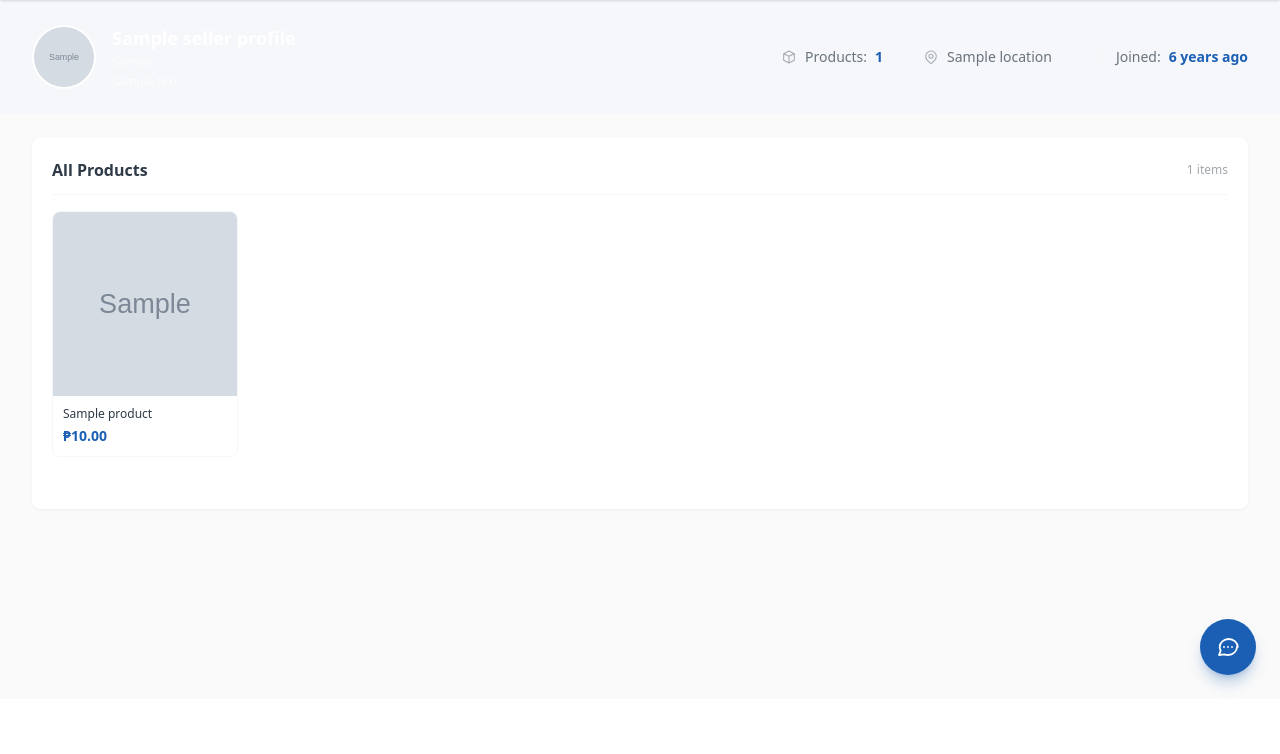
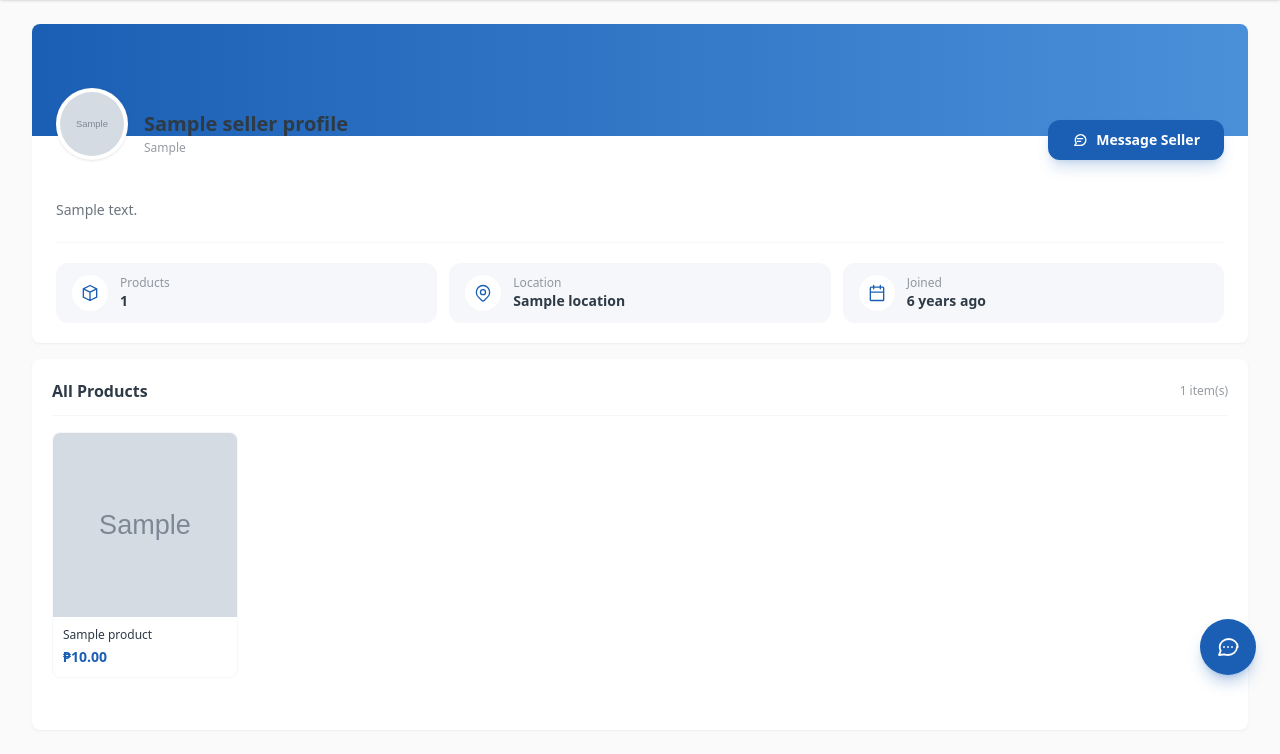
Before and after one commit to delmundo-maverick/Shopleap-Web-App, a Laravel app: template resources/views/Buyer/shop/show.blade.php in a window 1280 px wide. Shown: the part 101-855 px from the top of the page. Before the commit the page ends 791 px from the top, so only its background shows below. Run offline with Laravel 12, Linux system fonts and the light colour scheme; the template is opened without the code that fills it: most values are stand-ins (such as "Sample title", 1, 10 or a date in 2020); grey boxes marked "Sample" are stand-in pictures; style sheets or scripts are compiled from the project's sources; parts of the project's set-up code (start-up, migrations or seed data) failed here and were passed over.

Commit message:
Add direct buy button on buyer product view & Improve shop show IU

```diff
--- a/resources/js/pages/buyer/buyer-cart.js
+++ b/resources/js/pages/buyer/buyer-cart.js
@@ -120,9 +120,7 @@ document.addEventListener('DOMContentLoaded', () => {
     // -----------------------------------------------------
     document.getElementById('checkoutBtn')?.addEventListener('click', () => {
         if (selectedIds.size === 0) return;
-        const params = new URLSearchParams();
-        selectedIds.forEach(id => params.append('items[]', id));
-        window.location.href = `${checkoutRoute}?${params.toString()}`;
+        window.location.href = `${checkoutRoute}?items=${Array.from(selectedIds).join(',')}`;
     });
 
     // -----------------------------------------------------
--- a/resources/views/Buyer/checkout/index.blade.php
+++ b/resources/views/Buyer/checkout/index.blade.php
@@ -18,8 +18,7 @@
             <!-- LOGO -->
             <a href="{{ route('buyer.home') }}" class="flex shrink-0 items-center gap-2">
                 <div class="flex h-9 w-9 shrink-0 items-center justify-center rounded-lg bg-primary/10">
-                    <!-- LOGO PLACEHOLDER — replace /public/images/shopleap-logo.png with the real logo -->
-                    <img src="{{ asset('images/shopleap-logo.png') }}" alt="Shopleap"
+                    <img src="{{ asset('images/Shopleap-Logo.png') }}" alt="Shopleap"
                         class="h-full w-full rounded-lg object-contain">
                 </div>
                 <span class="text-xl font-extrabold tracking-tight text-primary">Shopleap</span>
@@ -73,6 +72,7 @@
 
         <form method="POST" action="{{ route('buyer.checkout.store') }}">
             @csrf
+            <input type="hidden" name="items" value="{{ $itemIds ?? request('items') }}">
 
             <div class="grid grid-cols-1 gap-6 lg:grid-cols-3">
 
--- a/resources/views/Buyer/shop/show.blade.php
+++ b/resources/views/Buyer/shop/show.blade.php
@@ -15,67 +15,107 @@
 
     <x-Buyer.header :cart-count="$cartCount" :cart-preview-items="$cartPreviewItems" />
 
+    @php $shop = $seller->sellerProfile; @endphp
+
+    <main class="mx-auto max-w-7xl px-5 py-6 sm:px-8">
+
         <!-- SHOP HEADER CARD -->
-    <div class="bg-light-gray">
-        <div class="mx-auto max-w-7xl px-5 py-6 sm:px-8">
-            <div class="flex flex-col gap-5 sm:flex-row sm:items-center sm:justify-between">
+        <section class="overflow-hidden rounded-lg bg-white shadow-sm shadow-charcoal/5">
 
-                <div class="flex items-center gap-4">
-                    <x-avatar :user="$seller" size="xl" bg="bg-white" class="border-2 border-white/20" />
-                    <div>
-                        <p class="text-lg font-bold text-white">{{ $seller->sellerProfile->shop_name }}</p>
-                        <p class="mt-0.5 text-xs text-white/60">{{ $seller->sellerProfile->line_of_business }}</p>
-                        @if ($seller->sellerProfile->shop_description)
-                            <p class="mt-1 line-clamp-2 max-w-xl text-xs text-white/70">
-                                {{ $seller->sellerProfile->shop_description }}</p>
+            <!-- Cover strip -->
+            <div class="h-24 bg-gradient-to-r from-primary to-sky-blue sm:h-28"></div>
+
+            <div class="px-5 pb-5 sm:px-6">
+                <div class="-mt-10 flex flex-col gap-4 sm:-mt-12 sm:flex-row sm:items-end sm:justify-between">
+
+                    <!-- Avatar + name -->
+                    <div class="flex items-end gap-4">
+                        <div class="shrink-0 rounded-full border-4 border-white bg-white shadow-sm shadow-charcoal/10">
+                            <x-avatar :user="$seller" size="xl" bg="bg-ice-blue" />
+                        </div>
+                        <div class="min-w-0 pb-1">
+                            <h1 class="truncate text-xl font-bold text-charcoal">{{ $shop->shop_name }}</h1>
+                            @if ($shop->line_of_business)
+                                <p class="mt-0.5 truncate text-xs text-charcoal/50">{{ $shop->line_of_business }}</p>
                             @endif
                         </div>
                     </div>
 
-                <div class="flex flex-wrap items-center gap-x-10 gap-y-3 text-sm text-charcoal/70">
-                    <div class="flex items-center gap-2">
-                        <svg class="h-4 w-4 text-charcoal/40" fill="none" stroke="currentColor" viewBox="0 0 24 24">
+                    <!-- Action -->
+                    <a href="{{ route('messages.index') }}?contact={{ $seller->id }}"
+                        class="flex shrink-0 items-center justify-center gap-2 rounded-xl bg-primary px-6 py-2.5 text-sm font-bold text-white shadow-lg shadow-primary/20 transition hover:bg-sky-blue">
+                        <svg class="h-4 w-4" fill="none" stroke="currentColor" viewBox="0 0 24 24">
+                            <path stroke-linecap="round" stroke-linejoin="round" stroke-width="2"
+                                d="M8 10h8M8 14h5m-9 6l2.4-3.2A8 8 0 1112 20H4z" />
+                        </svg>
+                        Message Seller
+                    </a>
+                </div>
+
+                @if ($shop->shop_description)
+                    <p class="mt-4 max-w-3xl whitespace-pre-line text-sm leading-relaxed text-charcoal/70">
+                        {{ $shop->shop_description }}</p>
+                @endif
+
+                <div class="my-5 h-px bg-light-gray"></div>
+
+                <!-- Stats -->
+                <div class="grid grid-cols-1 gap-3 sm:grid-cols-3">
+                    <div class="flex items-center gap-3 rounded-xl bg-light-gray px-4 py-3">
+                        <div
+                            class="flex h-9 w-9 shrink-0 items-center justify-center rounded-full bg-white text-primary">
+                            <svg class="h-5 w-5" fill="none" stroke="currentColor" viewBox="0 0 24 24">
                                 <path stroke-linecap="round" stroke-linejoin="round" stroke-width="1.6"
                                     d="M20 7l-8-4-8 4m16 0l-8 4m8-4v10l-8 4m0-10L4 7m8 4v10M4 7v10l8 4" />
                             </svg>
-                        Products: <span class="font-semibold text-primary">{{ $products->total() }}</span>
+                        </div>
+                        <div>
+                            <p class="text-xs text-charcoal/50">Products</p>
+                            <p class="text-sm font-bold text-charcoal">{{ $products->total() }}</p>
+                        </div>
                     </div>
 
-                    @if ($seller->sellerProfile->location)
-                        <div class="flex items-center gap-2">
-                            <svg class="h-4 w-4 text-charcoal/40" fill="none" stroke="currentColor"
-                                viewBox="0 0 24 24">
+                    @if ($shop->location)
+                        <div class="flex items-center gap-3 rounded-xl bg-light-gray px-4 py-3">
+                            <div
+                                class="flex h-9 w-9 shrink-0 items-center justify-center rounded-full bg-white text-primary">
+                                <svg class="h-5 w-5" fill="none" stroke="currentColor" viewBox="0 0 24 24">
                                     <path stroke-linecap="round" stroke-linejoin="round" stroke-width="1.6"
                                         d="M17.657 16.657L13.414 20.9a2 2 0 01-2.828 0l-4.243-4.243a8 8 0 1111.314 0z" />
                                     <path stroke-linecap="round" stroke-linejoin="round" stroke-width="1.6"
                                         d="M15 11a3 3 0 11-6 0 3 3 0 016 0z" />
                                 </svg>
-                            {{ $seller->sellerProfile->location }}
+                            </div>
+                            <div class="min-w-0">
+                                <p class="text-xs text-charcoal/50">Location</p>
+                                <p class="truncate text-sm font-bold text-charcoal">{{ $shop->location }}</p>
+                            </div>
                         </div>
                     @endif
 
-                    <div class="flex items-center gap-2">
-                        <svg class="h-4 w-4 text-white/40" fill="none" stroke="currentColor" viewBox="0 0 24 24">
+                    <div class="flex items-center gap-3 rounded-xl bg-light-gray px-4 py-3">
+                        <div
+                            class="flex h-9 w-9 shrink-0 items-center justify-center rounded-full bg-white text-primary">
+                            <svg class="h-5 w-5" fill="none" stroke="currentColor" viewBox="0 0 24 24">
                                 <path stroke-linecap="round" stroke-linejoin="round" stroke-width="1.6"
-                                d="M16 7a4 4 0 11-8 0 4 4 0 018 0zM12 14a7 7 0 00-7 7h14a7 7 0 00-7-7z" />
+                                    d="M8 7V3m8 4V3M4 11h16M5 5h14a1 1 0 011 1v14a1 1 0 01-1 1H5a1 1 0 01-1-1V6a1 1 0 011-1z" />
                             </svg>
-                        Joined: <span class="font-semibold text-primary">
-                            {{ \Carbon\Carbon::parse($seller->created_at)->diffForHumans(null, true) }} ago
-                        </span>
                         </div>
-                </div>
-
+                        <div>
+                            <p class="text-xs text-charcoal/50">Joined</p>
+                            <p class="text-sm font-bold text-charcoal">
+                                {{ \Carbon\Carbon::parse($seller->created_at)->diffForHumans(null, true) }} ago</p>
                         </div>
                     </div>
                 </div>
-
-    <main class="mx-auto max-w-7xl px-5 py-6 sm:px-8">
+            </div>
+        </section>
 
         <!-- PRODUCTS GRID -->
-        <section class="rounded-lg bg-white p-5 shadow-sm shadow-charcoal/5">
+        <section class="mt-4 rounded-lg bg-white p-5 shadow-sm shadow-charcoal/5">
             <div class="mb-4 flex items-center justify-between border-b border-light-gray pb-3">
                 <h2 class="text-base font-bold text-charcoal">All Products</h2>
-                <span class="text-xs text-charcoal/45">{{ $products->total() }} items</span>
+                <span class="text-xs text-charcoal/50">{{ $products->total() }} item(s)</span>
             </div>
 
             @if ($products->isEmpty())
@@ -91,7 +131,7 @@
                 <div class="grid grid-cols-2 gap-3 sm:grid-cols-4 lg:grid-cols-6">
                     @foreach ($products as $product)
                         <a href="{{ route('buyer.products.show', $product) }}"
-                            class="group overflow-hidden rounded-lg border border-light-gray transition hover:shadow-md">
+                            class="group overflow-hidden rounded-lg border border-light-gray bg-white transition hover:border-primary/30 hover:shadow-md">
                             <div class="aspect-square overflow-hidden bg-ice-blue/60">
                                 @if ($product->main_image_url)
                                     <img src="{{ $product->main_image_url }}" alt="{{ $product->name }}"
@@ -101,20 +141,20 @@
                             <div class="p-2.5">
                                 <p class="line-clamp-2 text-xs text-charcoal">{{ $product->name }}</p>
                                 <p class="mt-1 text-sm font-bold text-primary">
-                                    ₱{{ number_format($product->display_price, 2) }}
-                                </p>
+                                    ₱{{ number_format($product->display_price, 2) }}</p>
                             </div>
                         </a>
                     @endforeach
                 </div>
 
-                <div class="mt-8 flex justify-center">
+                <div class="pagination-frost mt-8 flex justify-center">
                     {{ $products->onEachSide(1)->links() }}
                 </div>
             @endif
         </section>
 
     </main>
+
     <x-Buyer.message-widget />
 </body>
 
--- a/resources/views/components/Buyer/header.blade.php
+++ b/resources/views/components/Buyer/header.blade.php
@@ -102,7 +102,7 @@
         {{-- LOGO --}}
         <a href="{{ route('buyer.home') }}" class="flex shrink-0 items-center gap-2">
             <div class="flex h-9 w-9 shrink-0 items-center justify-center rounded-lg bg-white/15">
-                <img src="{{ asset('images/shopleap-logo.png') }}" alt="Shopleap"
+                <img src="{{ asset('images/Shopleap-Logo.png') }}" alt="Shopleap"
                     class="h-full w-full rounded-lg object-contain">
             </div>
             <span class="hidden text-xl font-extrabold tracking-tight sm:block">Shopleap</span>
```
Also changed, not shown: app/Http/Controllers/Buyer/CartController.php (+2 -6 lines), app/Http/Controllers/Buyer/CheckoutController.php (+48 -21 lines), resources/js/pages/buyer/product-show.js (+52 -9 lines), resources/views/Buyer/products/show.blade.php (+77 -29 lines). Lines whose indentation alone changed are shown as unchanged.
